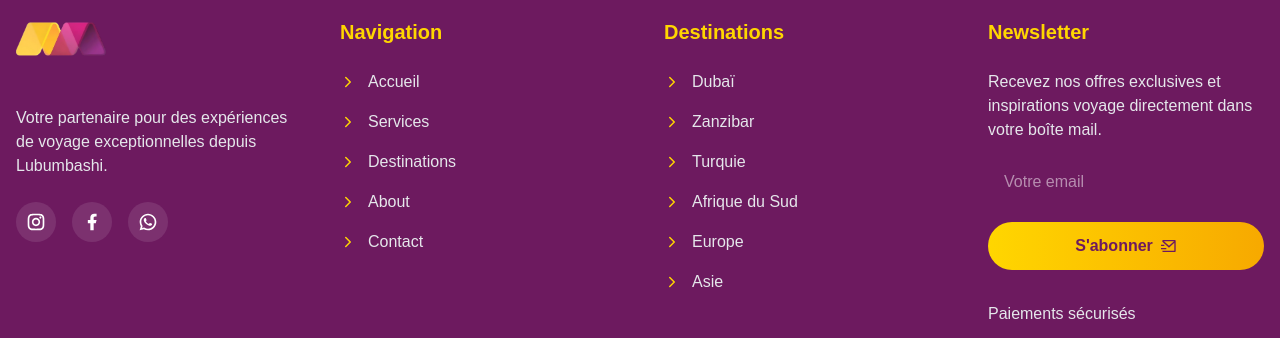
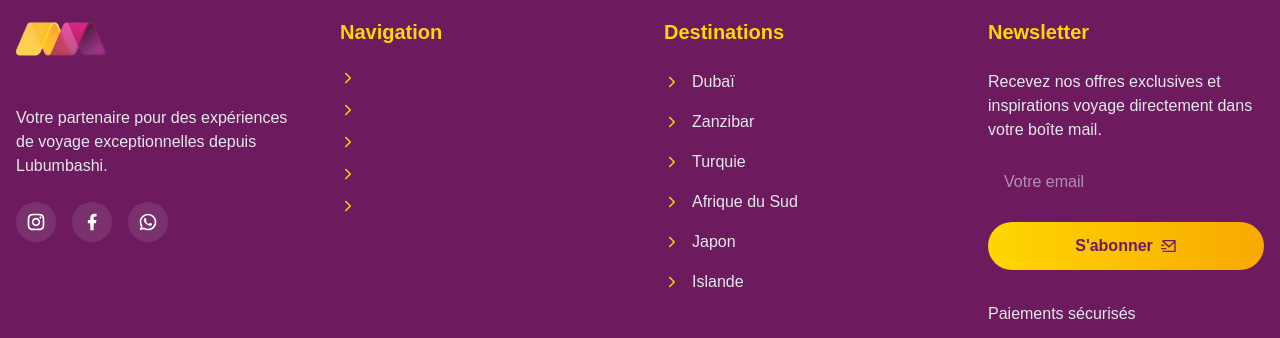
Before and after one commit to freddymk313/metrotravels, a Next.js app: page / in a window 1280 px wide. Shown: the part 5482-5820 px from the top of the page. Built offline with nearby package versions, Linux system fonts and the light colour scheme.

Commit message:
footer part 1

```diff
--- a/components/Footer.tsx
+++ b/components/Footer.tsx
@@ -2,6 +2,24 @@ import React from 'react';
 import Image from 'next/image';
 import { RiInstagramLine, RiFacebookFill, RiWhatsappLine, RiVisaLine, RiMastercardLine, RiPaypalLine, RiMailSendLine } from 'react-icons/ri';
 import { IoChevronForward } from "react-icons/io5";
+
+const links = [
+  {
+    name: 'Accueil', href: "/"
+  },
+  {
+    name: 'Services', href: "/services"
+  },
+  {
+    name: 'destinations', href: "/destinations"
+  },
+  {
+    name: 'À propos', href: "/about"
+  },
+  {
+    name: 'Contact', href: "contact"
+  }
+]
 
 const Footer: React.FC = () => {
   return (
@@ -58,14 +76,14 @@ const Footer: React.FC = () => {
           <div>
             <h4 className="text-xl font-bold mb-6 text-[#FFD600]">Navigation</h4>
             <ul className="space-y-4">
-              {['accueil', 'services', 'destinations', 'about', 'contact'].map((id) => (
-                <li key={id}>
+              {links.map((link, idx) => (
+                <li key={idx}>
                   <a
-                    href={`#${id}`}
+                    href={link.href}
                     className="text-gray-200 hover:text-white hover:underline transition-colors flex items-center gap-2"
                   >
                     <IoChevronForward className="text-[#FFD600] mr-1" />
-                    {id.charAt(0).toUpperCase() + id.slice(1).replace('about', 'À propos')}
+                    {/* {id.charAt(0).toUpperCase() + id.slice(1).replace('about', 'À propos')} */}
                   </a>
                 </li>
               ))}
@@ -76,7 +94,7 @@ const Footer: React.FC = () => {
           <div>
             <h4 className="text-xl font-bold mb-6 text-[#FFD600]">Destinations</h4>
             <ul className="space-y-4">
-              {['Dubaï', 'Zanzibar', 'Turquie', 'Afrique du Sud', 'Europe', 'Asie'].map((dest) => (
+              {['Dubaï', 'Zanzibar', 'Turquie', 'Afrique du Sud', 'Japon', 'Islande'].map((dest) => (
                 <li key={dest}>
                   <a
                     href="#"
```
